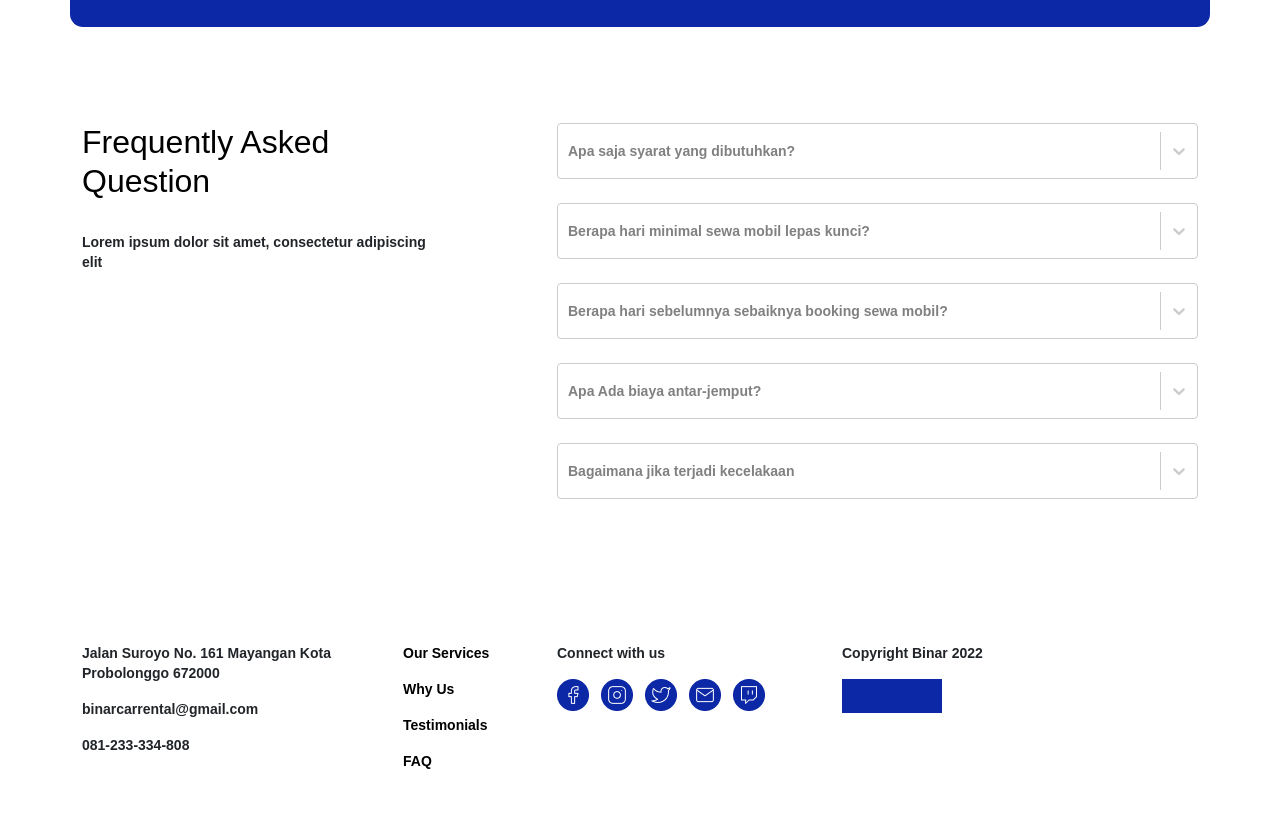
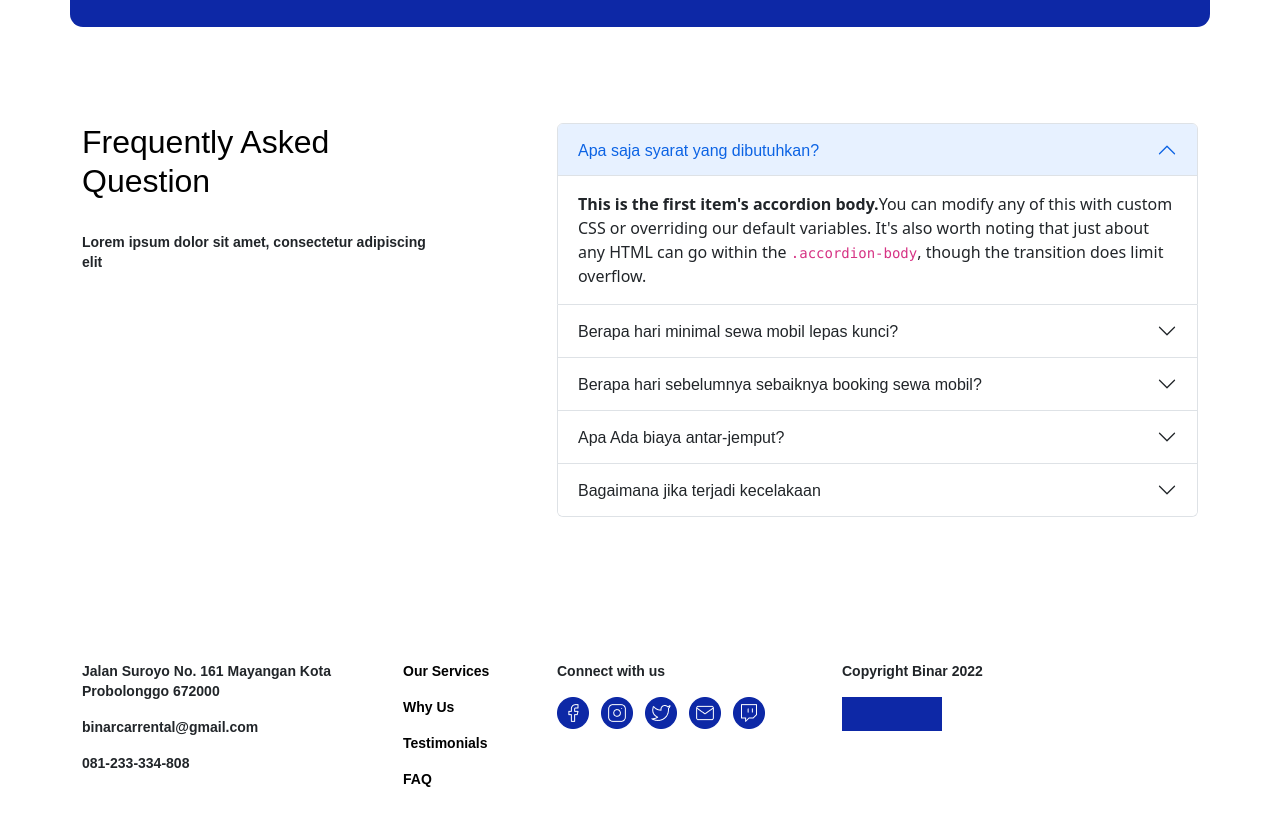
Before and after one commit to Raimindus/Making-E-Commerce-Landing-Page, a React (Create React App) app: page / in a window 1280 px wide. Shown: the part 2480-3305 px from the top of the page. Built offline with nearby package versions, Linux system fonts and the light colour scheme.

Commit message:
authwrapper, img placeholder, accordion done

```diff
--- a/src/components/AuthWrapper.jsx
+++ b/src/components/AuthWrapper.jsx
@@ -9,7 +9,6 @@ function AuthWrapper({ children }) {
   const matched = matchPath({ path: '/DetailSewa/:binarId' }, pathname);
 
   useEffect(() => {
-    console.log(matched);
     if (pathname !== '/SignIn' && pathname !== '/SignUp' && pathname !== '/' && pathname !== '/CariMobil' && !matched) {
       const authData = JSON.parse(localStorage.getItem('auth'));
       if (!authData?.access_token) {
--- a/src/components/Faq.jsx
+++ b/src/components/Faq.jsx
@@ -1,16 +1,25 @@
 import '../index.css';
 
-import React from 'react';
-import Select from 'react-select';
-import { Col, Container, Row } from 'reactstrap';
+import React, { useState } from 'react';
+import {
+  Accordion,
+  AccordionBody,
+  AccordionHeader,
+  AccordionItem,
+  Col,
+  Container,
+  Row
+} from 'reactstrap';
 
 function FaqModule() {
-  const customStyles = {
-    control: (base) => ({
-      ...base,
-      height: 56,
-      minHeight: 56
-    })
+
+  const [open, setOpen] = useState('1');
+  const toggle = (id) => {
+    if (open === id) {
+      setOpen();
+    } else {
+      setOpen(id);
+    }
   };
 
   return (
@@ -22,40 +31,68 @@ function FaqModule() {
           <p>Lorem ipsum dolor sit amet, consectetur adipiscing elit</p>
         </Col>
         <Col lg="7">
-          <div className="dropdown">
-            <Select
-              styles={customStyles}
-              placeholder="Apa saja syarat yang dibutuhkan?"
-            />
-          </div>
-          <br />
-          <div className="dropdown">
-            <Select
-              styles={customStyles}
-              placeholder="Berapa hari minimal sewa mobil lepas kunci?"
-            />
-          </div>
-          <br />
-          <div className="dropdown">
-            <Select
-              styles={customStyles}
-              placeholder="Berapa hari sebelumnya sebaiknya booking sewa mobil?"
-            />
-          </div>
-          <br />
-          <div className="dropdown">
-            <Select
-              styles={customStyles}
-              placeholder="Apa Ada biaya antar-jemput?"
-            />
-          </div>
-          <br />
-          <div className="dropdown">
-            <Select
-              styles={customStyles}
-              placeholder="Bagaimana jika terjadi kecelakaan"
-            />
-          </div>
+          <Accordion open={open} toggle={toggle}>
+            <AccordionItem>
+              <AccordionHeader targetId="1">
+                Apa saja syarat yang dibutuhkan?
+              </AccordionHeader>
+              <AccordionBody accordionId="1">
+                <strong>This is the first item&#39;s accordion body.</strong>
+                You can modify any of this with custom CSS or overriding our
+                default variables. It&#39;s also worth noting that just about
+                any HTML can go within the <code>.accordion-body</code>, though
+                the transition does limit overflow.
+              </AccordionBody>
+            </AccordionItem>
+            <AccordionItem>
+              <AccordionHeader targetId="2">
+                Berapa hari minimal sewa mobil lepas kunci?
+              </AccordionHeader>
+              <AccordionBody accordionId="2">
+                <strong>This is the second item&#39;s accordion body.</strong>
+                You can modify any of this with custom CSS or overriding our
+                default variables. It&#39;s also worth noting that just about
+                any HTML can go within the <code>.accordion-body</code>, though
+                the transition does limit overflow.
+              </AccordionBody>
+            </AccordionItem>
+            <AccordionItem>
+              <AccordionHeader targetId="3">
+                Berapa hari sebelumnya sebaiknya booking sewa mobil?
+              </AccordionHeader>
+              <AccordionBody accordionId="3">
+                <strong>This is the third item&#39;s accordion body.</strong>
+                You can modify any of this with custom CSS or overriding our
+                default variables. It&#39;s also worth noting that just about
+                any HTML can go within the <code>.accordion-body</code>, though
+                the transition does limit overflow.
+              </AccordionBody>
+            </AccordionItem>
+            <AccordionItem>
+              <AccordionHeader targetId="4">
+                Apa Ada biaya antar-jemput?
+              </AccordionHeader>
+              <AccordionBody accordionId="4">
+                <strong>This is the third item&#39;s accordion body.</strong>
+                You can modify any of this with custom CSS or overriding our
+                default variables. It&#39;s also worth noting that just about
+                any HTML can go within the <code>.accordion-body</code>, though
+                the transition does limit overflow.
+              </AccordionBody>
+            </AccordionItem>
+            <AccordionItem>
+              <AccordionHeader targetId="5">
+                Bagaimana jika terjadi kecelakaan
+              </AccordionHeader>
+              <AccordionBody accordionId="5">
+                <strong>This is the third item&#39;s accordion body.</strong>
+                You can modify any of this with custom CSS or overriding our
+                default variables. It&#39;s also worth noting that just about
+                any HTML can go within the <code>.accordion-body</code>, though
+                the transition does limit overflow.
+              </AccordionBody>
+            </AccordionItem>
+          </Accordion>
         </Col>
       </Row>
     </Container>
```
